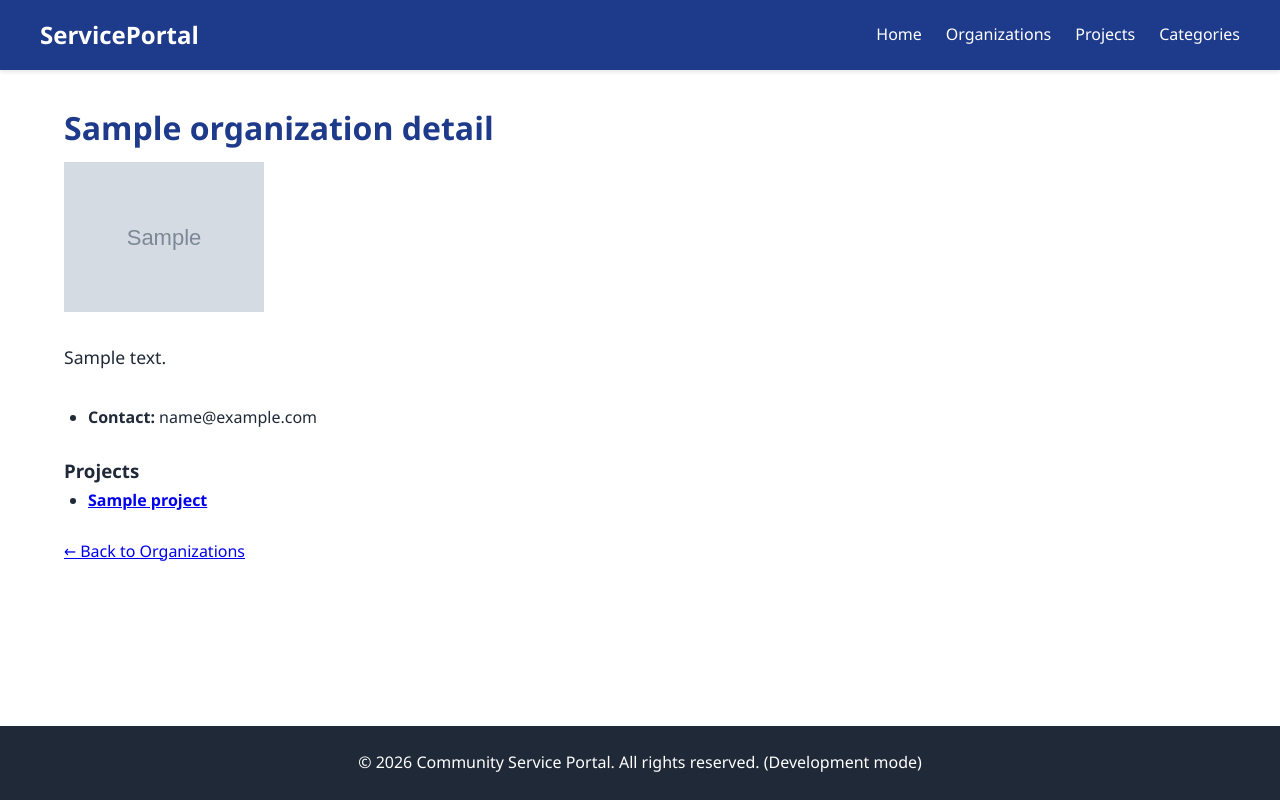
After one commit to GabrielPrograman/CSE-340, a Node server app: template src/views/organization.ejs in a window 1280 px wide. The commit adds this page. Run offline with Node 20, Linux system fonts and the light colour scheme; the template is opened without the code that fills it: most values are stand-ins (such as "Sample title", 1, 10 or a date in 2020); grey boxes marked "Sample" are stand-in pictures.

Commit message:
Add organization details view and links

```diff
--- /dev/null
+++ b/src/views/organization.ejs
@@ -0,0 +1,36 @@
+<%- include('partials/header') %>
+
+<section class="page-section">
+    <h2 class="section-title"><%= organizationDetails.name %></h2>
+
+    <% if (organizationDetails.logo_filename) { %>
+        <div style="margin-bottom: 1.5rem;">
+            <img src="/images/<%= organizationDetails.logo_filename %>" alt="<%= organizationDetails.name %> Logo" class="org-img" style="max-width: 200px; height: auto;">
+        </div>
+    <% } %>
+
+    <p class="section-intro"><%= organizationDetails.description %></p>
+
+    <ul style="margin-left: 1.5rem; line-height: 1.8; color: #1f2937;">
+        <li><strong>Contact:</strong> <%= organizationDetails.contact_email %></li>
+    </ul>
+
+    <% if (projects && projects.length > 0) { %>
+        <h3 style="margin-top: 1.5rem;">Projects</h3>
+        <ul class="projects-list" style="margin-left: 1.5rem; line-height: 1.8; color: #1f2937;">
+            <% projects.forEach(project => { %>
+                <li>
+                    <a href="/project/<%= project.project_id %>"><strong><%= project.title %></strong></a>
+                </li>
+            <% }) %>
+        </ul>
+    <% } else { %>
+        <p style="margin-top: 1.5rem;">No projects associated with this organization.</p>
+    <% } %>
+
+    <p style="margin-top: 1.5rem;">
+        <a href="/organizations">&larr; Back to Organizations</a>
+    </p>
+</section>
+
+<%- include('partials/footer') %>
```
Also changed, not shown: src/controllers/organizations.js (+20 -4 lines), src/views/categories.ejs (+19 -9 lines), src/views/organizations.ejs (+7 -2 lines).
